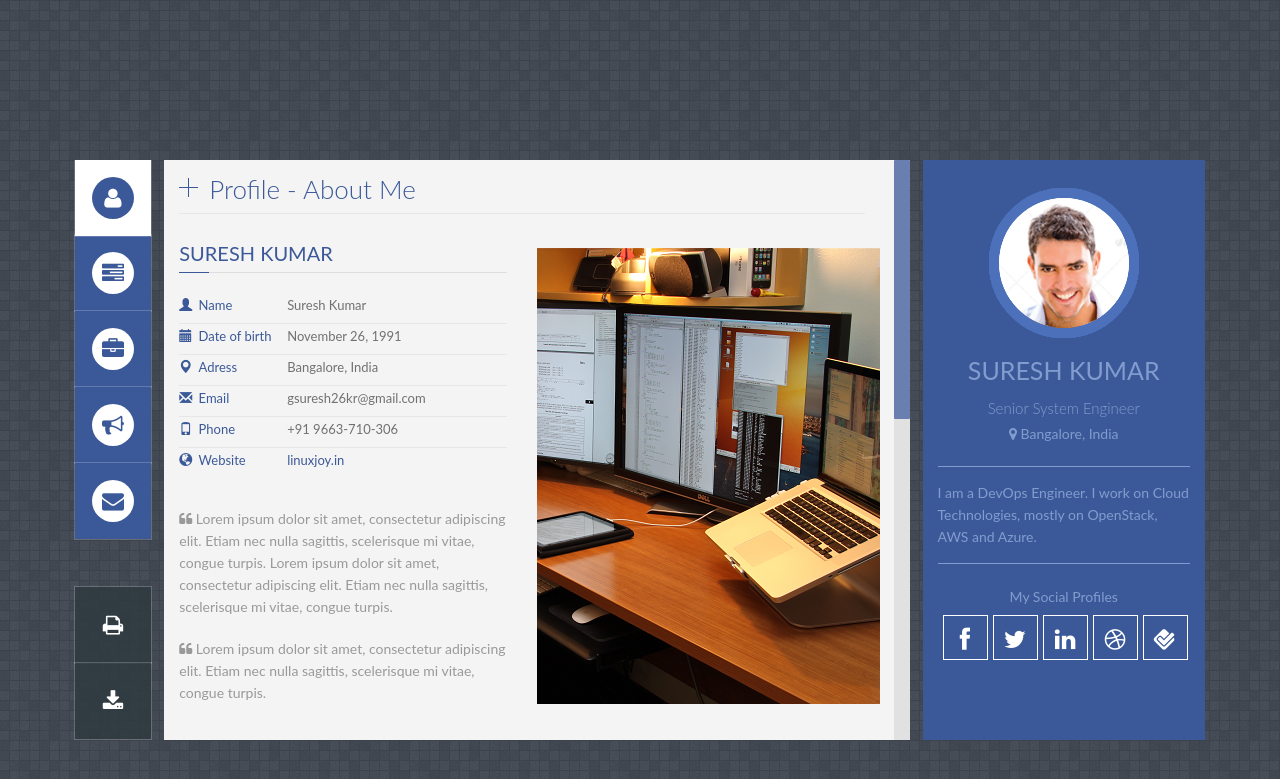
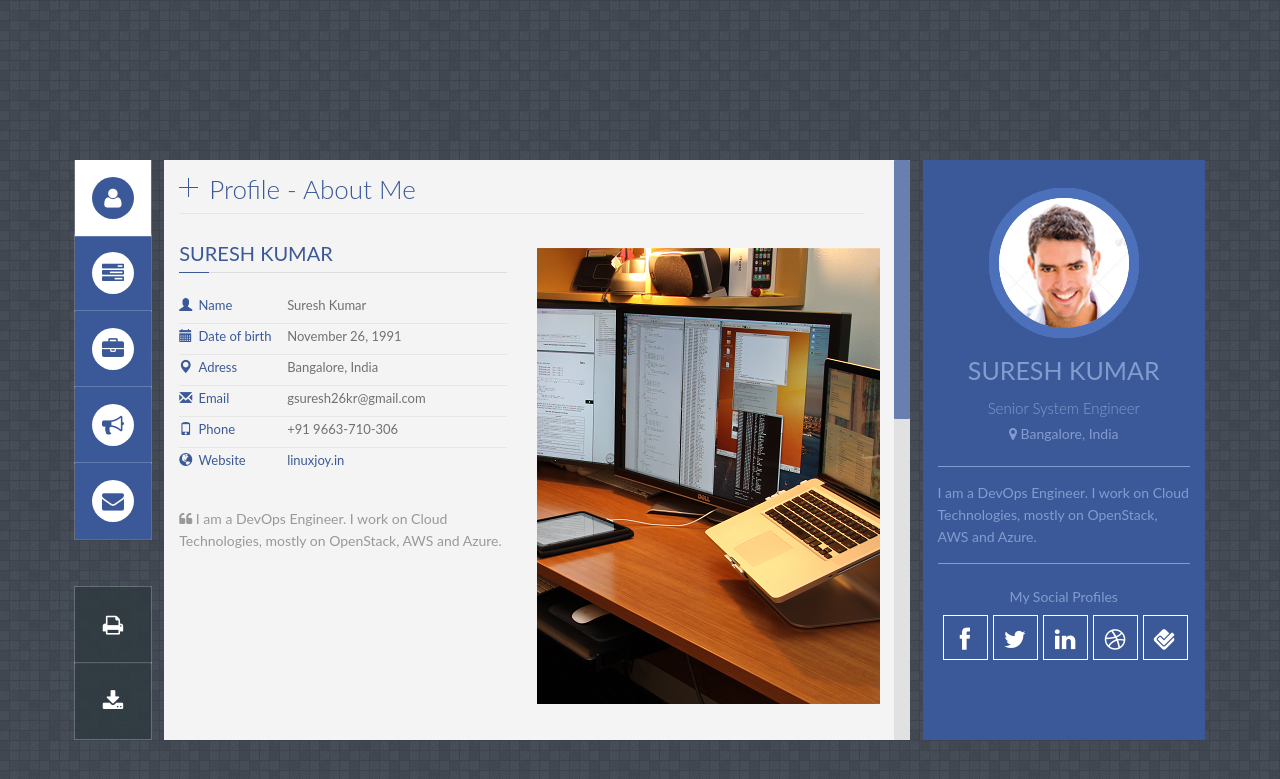
Before and after one commit to gsuresh26kr/test-suresh-kumar.github.io, a Jekyll site: the page built from index.html, in a window 1280 px wide. Shown: the top 779 px of the page. Built offline with Jekyll 4.4.1, drawn with Linux system fonts in a browser that asks for light colours; some web fonts are replaced.

Commit message:
updating profile

```diff
--- a/_includes/profile.html
+++ b/_includes/profile.html
@@ -61,14 +61,9 @@
 
         <p style="margin-bottom:20px">
             <i class="fa fa-quote-left"></i>
-            Lorem ipsum dolor sit amet, consectetur adipiscing elit. Etiam nec nulla sagittis, scelerisque mi vitae, congue turpis. Lorem ipsum dolor sit amet, consectetur adipiscing elit. Etiam nec nulla sagittis, scelerisque mi vitae, congue turpis.
+            I am a DevOps Engineer. I work on Cloud Technologies, mostly on OpenStack, AWS and Azure.
         </p>
 
-         <p style="margin-bottom:20px">
-            <i class="fa fa-quote-left"></i>
-            Lorem ipsum dolor sit amet, consectetur adipiscing elit. Etiam nec nulla sagittis, scelerisque mi vitae, congue turpis.
-
-        </p>
 
     </div>
     <!-- End left-wrap -->
```
